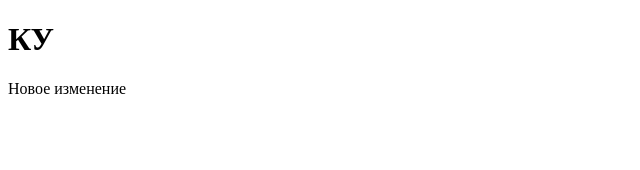
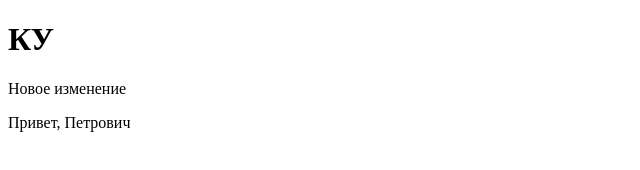
Before and after one commit to Elv1s96/site, a plain HTML site: page index.html in a window 1280 px wide. Shown: the whole page, without its empty margins (0-640 px from the left). Drawn offline with Linux system fonts and the light colour scheme.

Commit message:
second commit

```diff
--- a/index.html
+++ b/index.html
@@ -7,5 +7,6 @@
 <body>
 <h1>КУ</h1>
 <p>Новое изменение</p>
+<p>Привет, Петрович </p>
 </body>
 </html>
```
